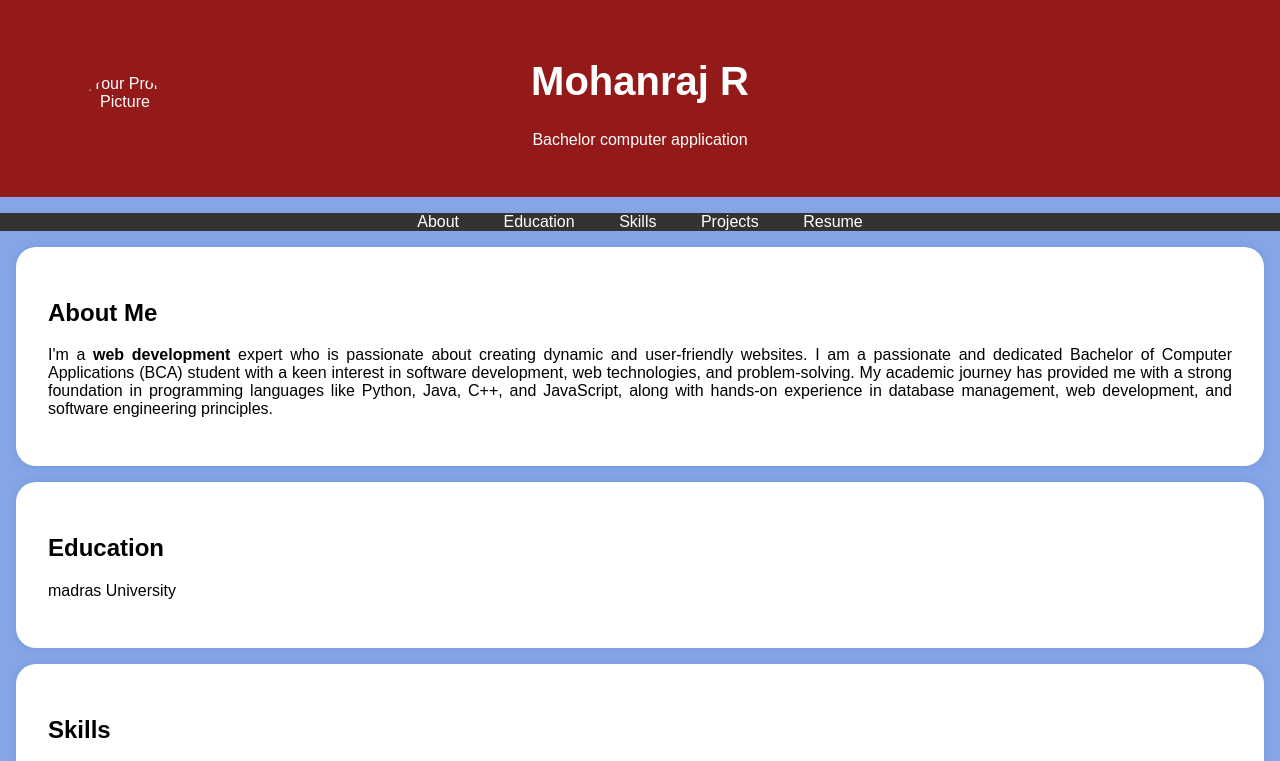
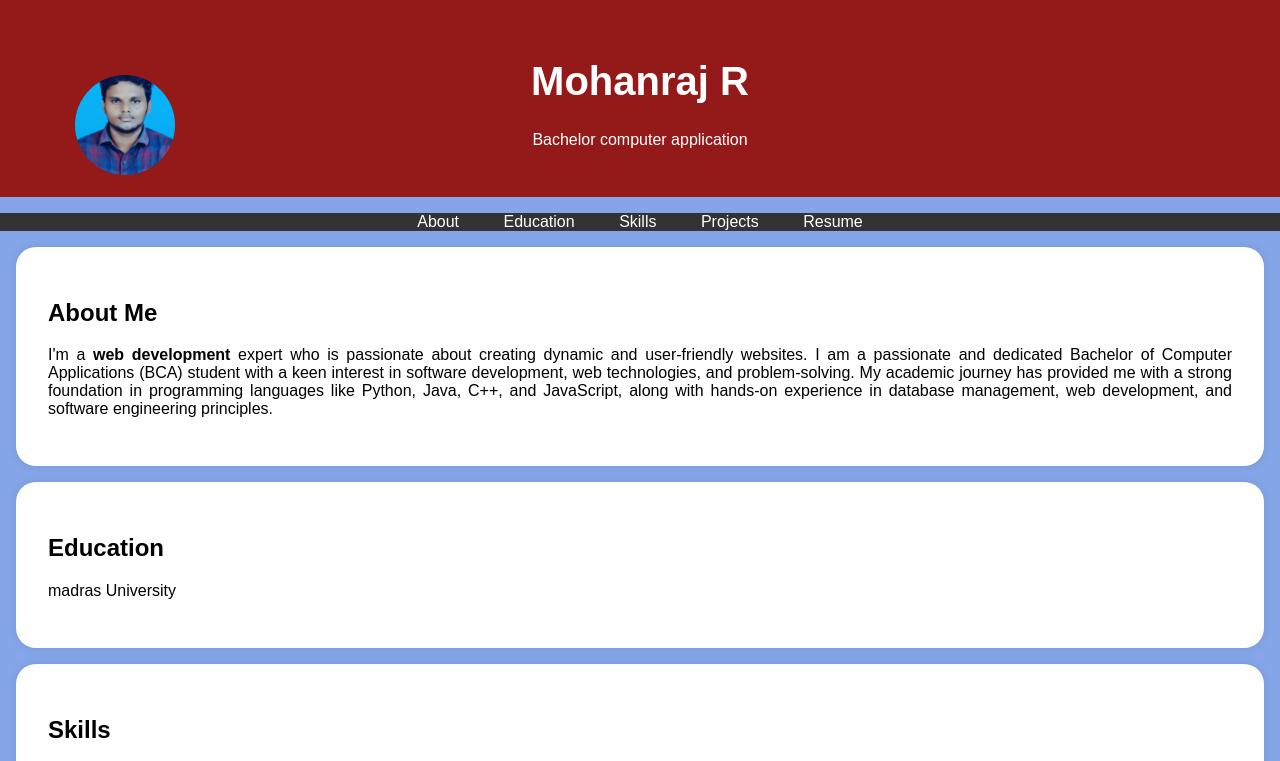
Before and after one commit to mohanraj0815/Portfolio, a plain HTML site: page index.html in a window 1280 px wide. Shown: the top 761 px of the page. Drawn offline with Linux system fonts and the light colour scheme.

Commit message:
Update index.html

```diff
--- a/index.html
+++ b/index.html
@@ -95,7 +95,7 @@
     <header>
         <div class="header-content">
             <!-- Add your profile picture here -->
-            <img src="passport photo.jpg" alt="Your Profile Picture" class="profile-picture">
+            <img src="File - raj.jpg" alt="Your Profile Picture" class="profile-picture">
             <h1>Mohanraj R</h1>
             </p>Bachelor computer application</p>
         </div>
```
